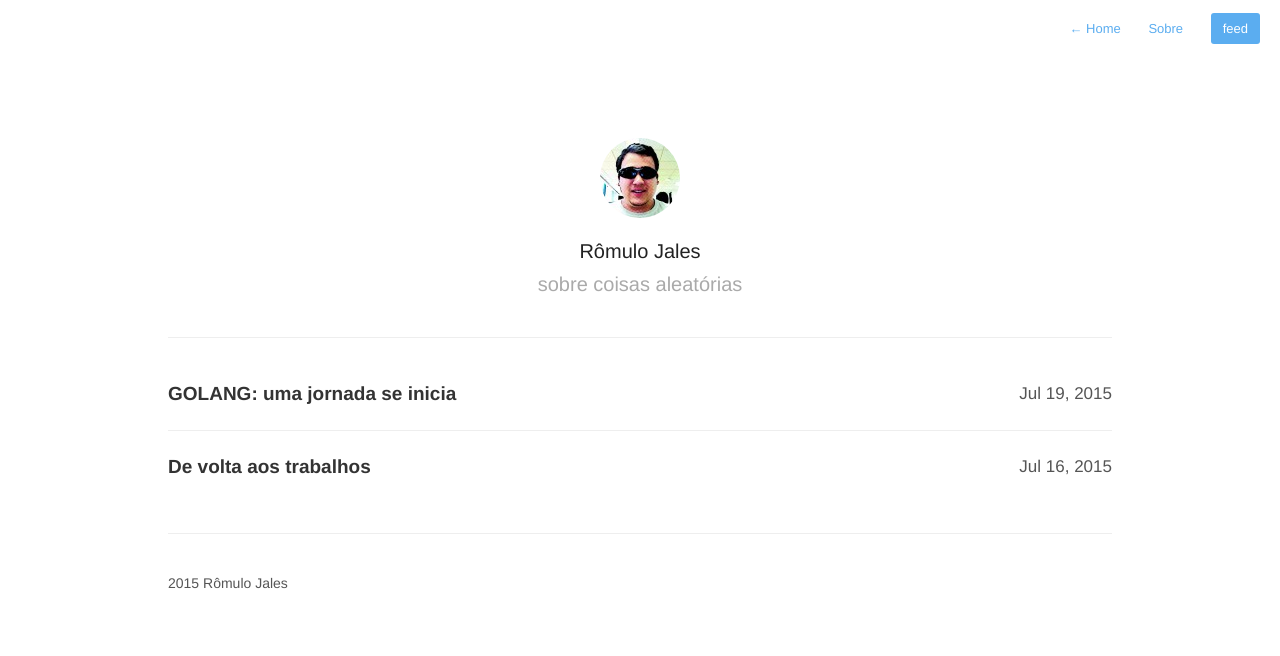
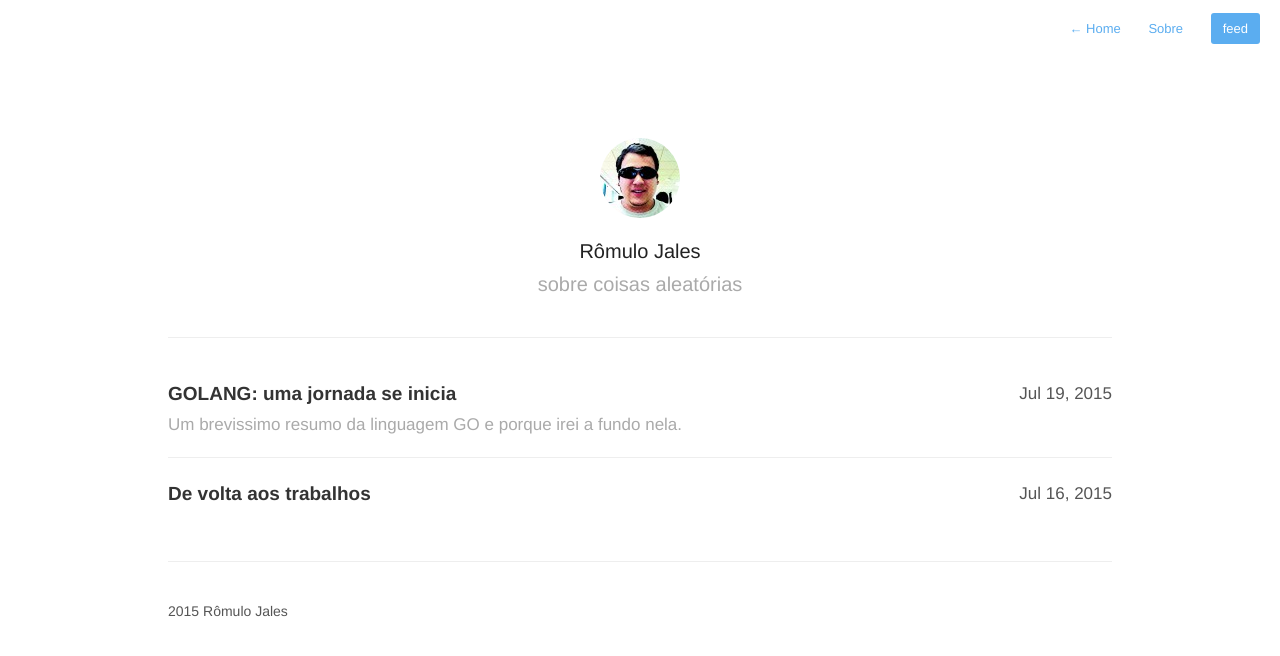
Before and after one commit to romulojales/romulojales.github.io, a Jekyll site: the page built from index.html, in a window 1280 px wide. Shown: the top 656 px of the page. Built offline with Jekyll 4.4.1, drawn with Linux system fonts in a browser that asks for light colours; nearby versions of some CDN libraries; Markdown is read by kramdown in place of the engine named in the settings; the list of posts is cut into pages by our own code.

Commit message:
descrição

```diff
--- a/_posts/2015-07-18-iniciando-os-estudos-em-go.markdown
+++ b/_posts/2015-07-18-iniciando-os-estudos-em-go.markdown
@@ -1,7 +1,7 @@
 ---
 title:  "GOLANG: uma jornada se inicia"
 date:   2015-07-19 01:00:00
-description: ""
+description: "Um brevissimo resumo da linguagem GO e porque irei a fundo nela."
 disqus:
 ---
 
```
